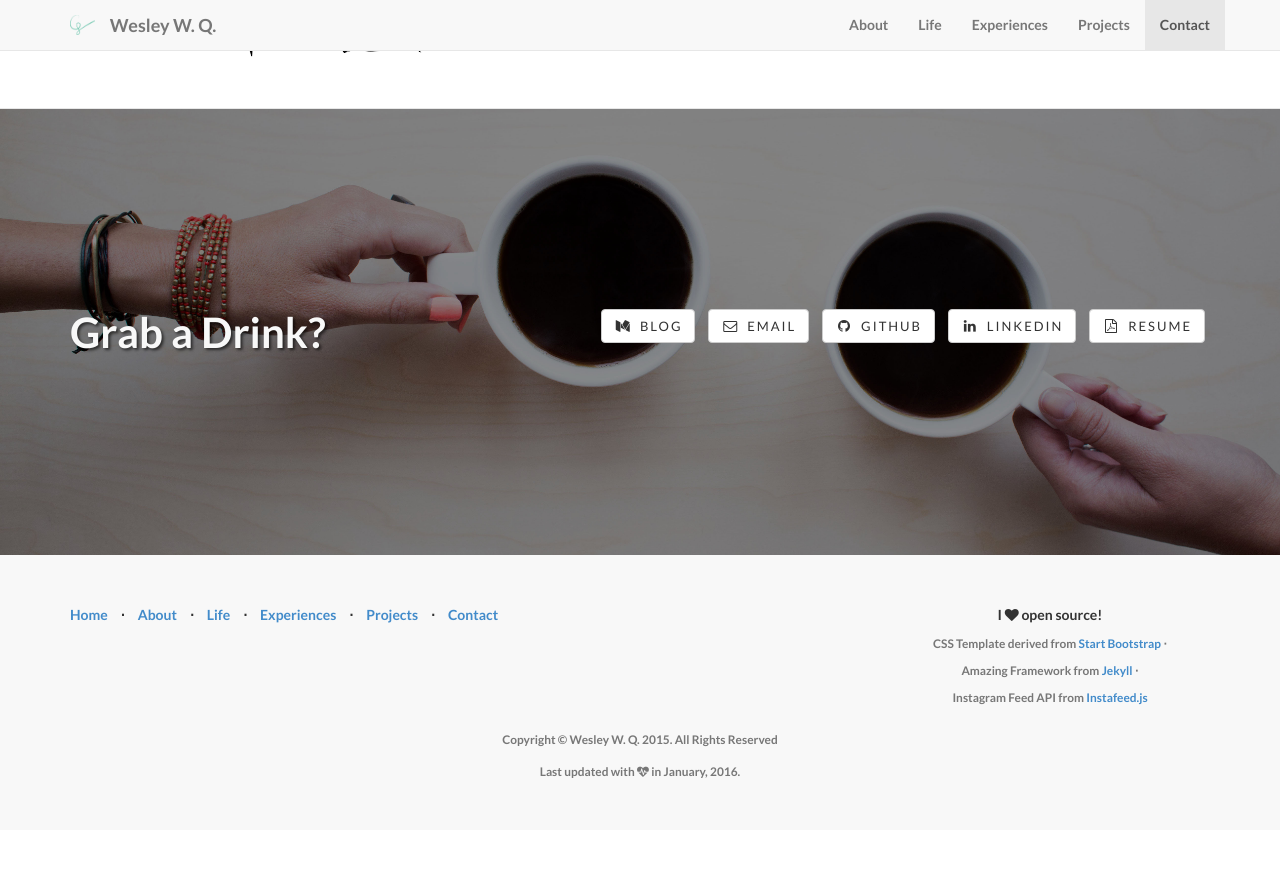
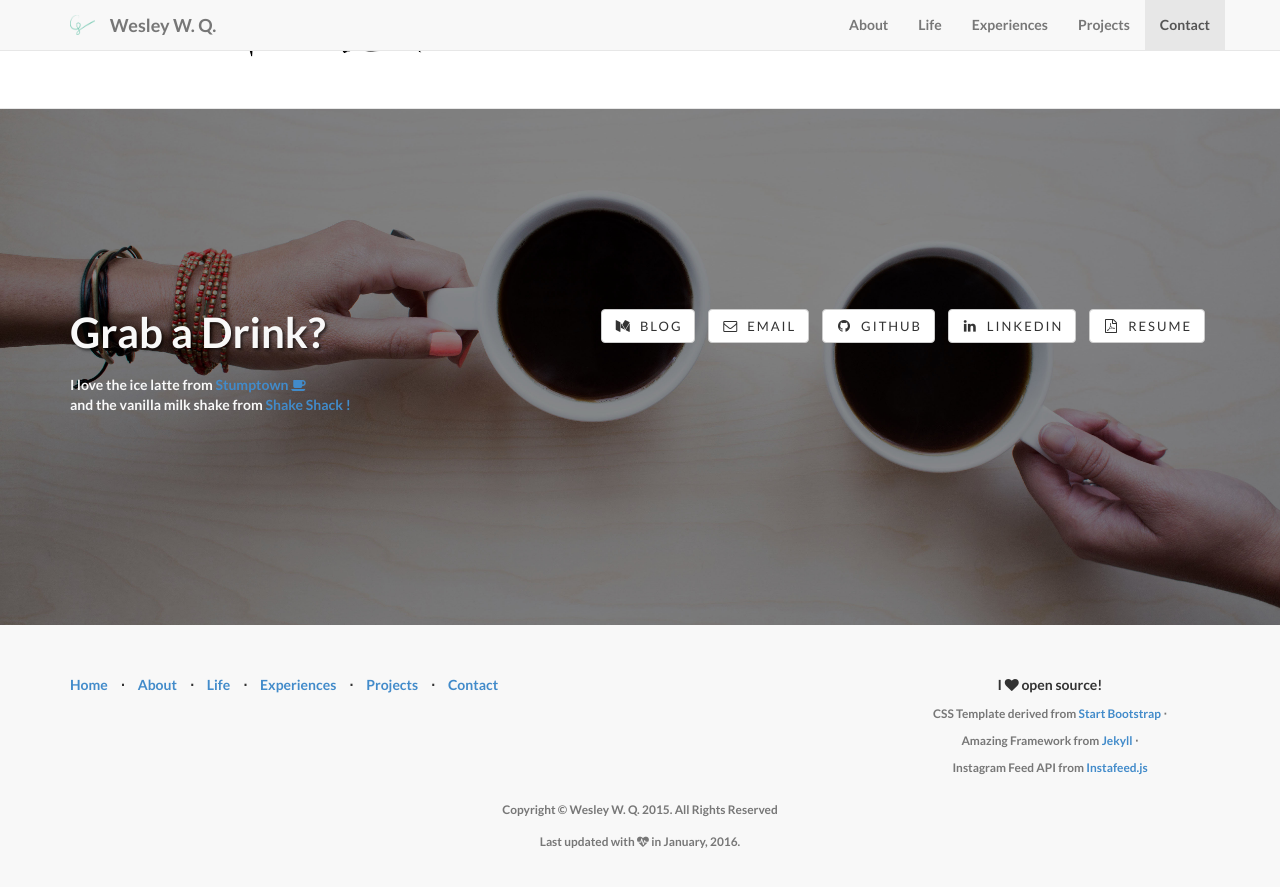
Before and after one commit to WesleyyC/wesleyyc.github.io, a Jekyll site: the page built from index.html, in a window 1280 px wide and 900 px high, scrolled down 7681 px. Shown: the top 887 px of the window. Built offline with Jekyll 4.4.1, drawn with Linux system fonts in a browser that asks for light colours; nearby versions of some CDN libraries; some web fonts are replaced; before the commit the page ends 8511 px from its top, so only the background shows below that.

Commit message:
Jan update

```diff
--- a/_includes/contact.html
+++ b/_includes/contact.html
@@ -5,6 +5,8 @@
 			<div class="row">
 				<div class="col-lg-4">
 					<h2>Grab a Drink?</h2>
+					<br>
+					<p>I love the ice latte from <a href="https://www.stumptowncoffee.com/" target="_blank">Stumptown <i class="fa fa-coffee"></i></a> <br>and the vanilla milk shake from <a href="https://www.shakeshack.com/" target="_blank">Shake Shack !</a> </p>
 				</div>
 				<div class="col-lg-8">
 					<ul class="list-inline banner-social-buttons">
```
Also changed, not shown: 14 other files.
